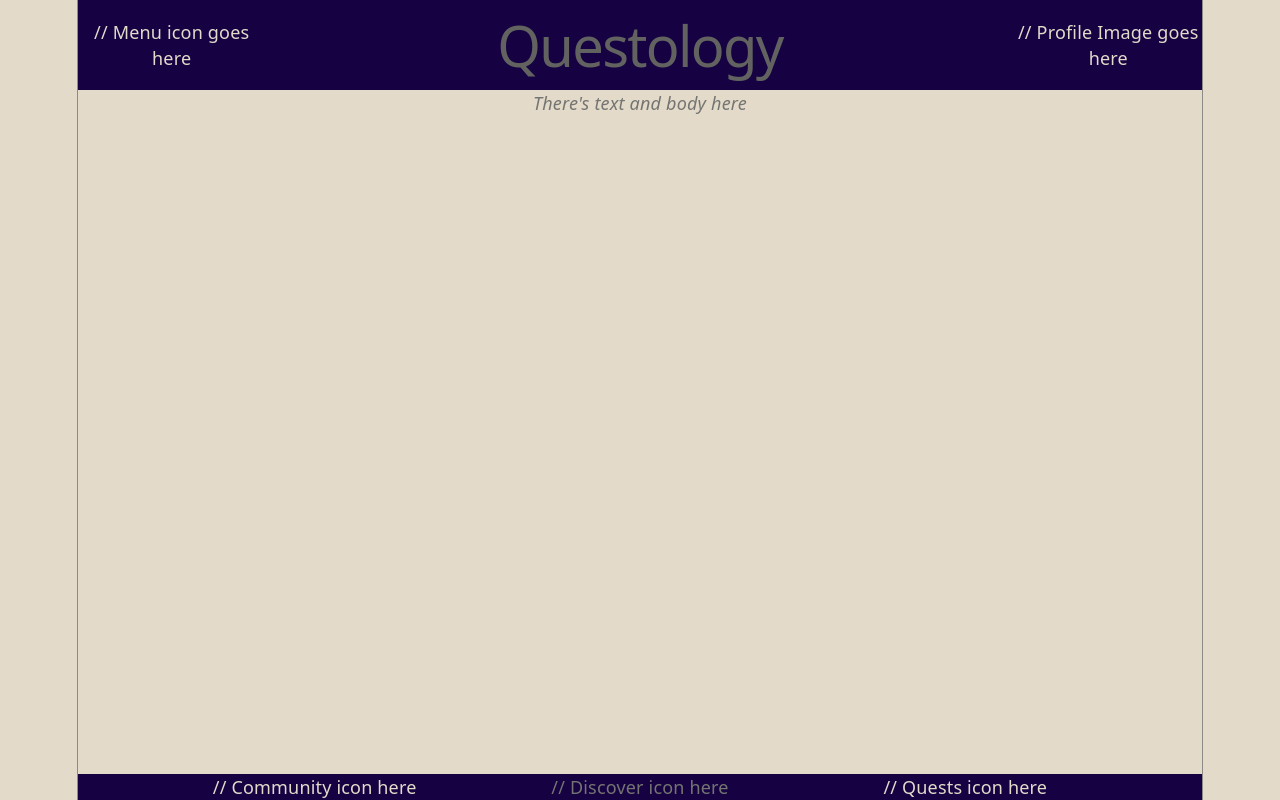
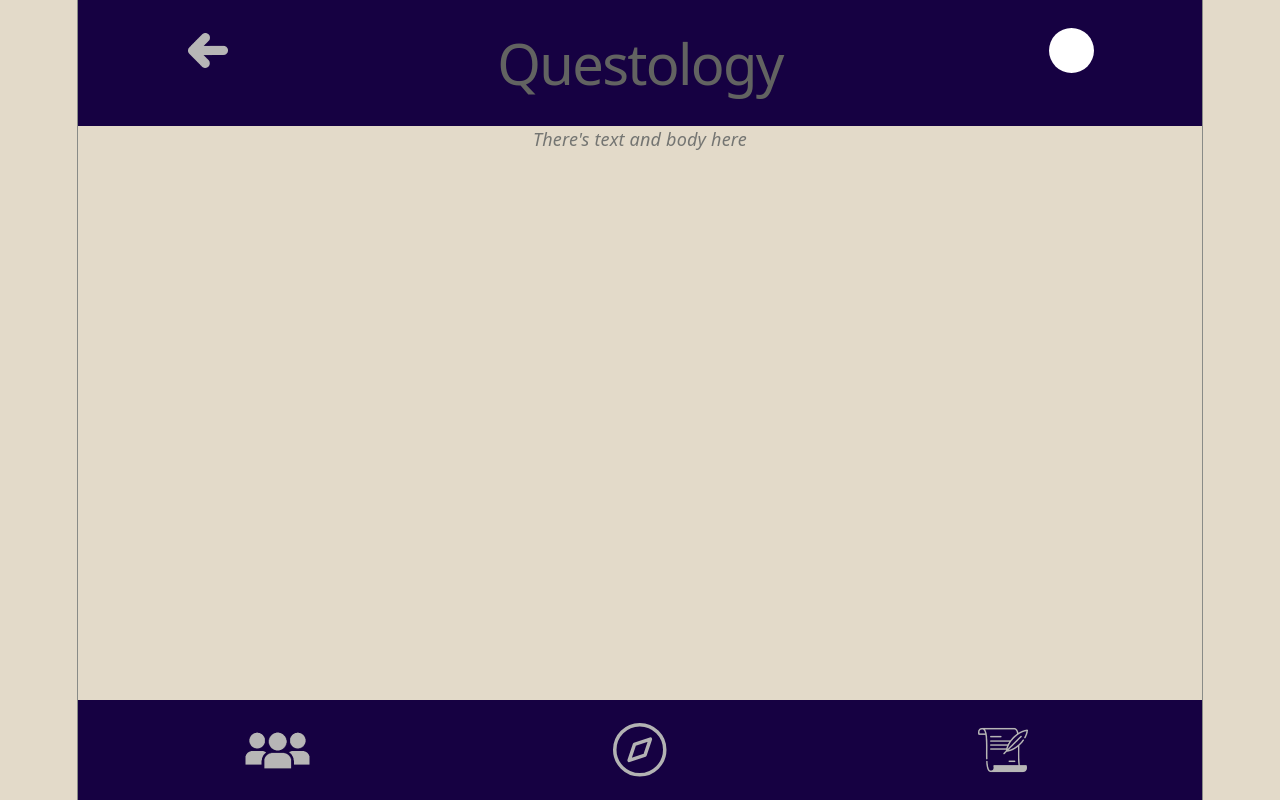
Before and after one commit to edreynoso/Questology, a React (Vite) app: page / in a window 1280 px wide. Built offline with nearby package versions, Linux system fonts and the light colour scheme.

Commit message:
Produced 'navButton' elements.

```diff
--- a/src/components/footer.css
+++ b/src/components/footer.css
@@ -1,14 +1,13 @@
 #footer {
     display: flex;
-    align-items: center;
+    justify-content: space-between;
+    padding: 1rem;
     background: var(--color-primary);
 }
 
 .CommunityIcon,
 .DiscoveryIcon,
 .QuestsIcon {
-    flex: 1;
-    display: flex;
     justify-content: center;
-    color: var(--color-bg);
+    align-items: center;
 }
--- a/src/components/footer.tsx
+++ b/src/components/footer.tsx
@@ -1,18 +1,16 @@
 import './footer.css'
+import NavButton from './navButton'
+import communitiesIcon from "../assets/communitiesIcon.png"
+import discoveryIcon from "../assets/discoveryIcon.svg"
+import questsIcon from "../assets/questsIcon.png"
 
 export default function Footer() {
     return (
         <>
         <section id="footer">
-            <div className="CommunityIcon">
-                // Community icon here
-            </div>
-            <div className="DiscoverIcon">
-                // Discover icon here
-            </div>
-            <div className="QuestsIcon">
-                // Quests icon here
-            </div>
+            <NavButton icon={communitiesIcon} alt="Image of three silluettes" />
+            <NavButton icon={discoveryIcon} alt="Icon of stylized compass" />
+            <NavButton icon={questsIcon} alt="Image of a scroll containing generic text." />
         </section>
         </>
     )
--- a/src/components/header.css
+++ b/src/components/header.css
@@ -1,19 +1,19 @@
 #header {
     display: flex;
-    align-items: center;
+    justify-content: space-between;
+    padding: 1rem;
     background: var(--color-primary);
 }
 
-.Menu,
+.Back,
 .ProfileIcon {
     flex: 1;
     display: flex;
-    justify-content: center;
-    color: var(--color-bg);
 }
 
 .Title {
-    flex: 4;
+    flex: 3;
     text-align: center;
+    align-items: center;
     color: var(--color-bg);
 }
--- a/src/components/header.tsx
+++ b/src/components/header.tsx
@@ -1,18 +1,17 @@
 import './header.css'
+import NavButton from './navButton'
+import backArrow from "../assets/backArrow.png"
+import profileImage from "../assets/profileImageREPLACEME.svg"
 
 export default function Header() {
     return (
         <>
         <section id="header">
-            <div className="Menu">
-                // Menu icon goes here
-            </div>
+            <NavButton icon={backArrow} alt="Arrow point left, or 'backwards'." />
             <div className="Title">
                 <h1>Questology</h1>
             </div>
-            <div className="ProfileIcon">
-                // Profile Image goes here
-            </div>
+            <NavButton icon={profileImage} alt="Small rounded user profile image." />
         </section>
         </>
     )
--- /dev/null
+++ b/src/components/navButton.css
@@ -0,0 +1,22 @@
+.navigation-button {
+    display: flex;
+    flex: 1;
+    justify-content: center;
+    align-items: center;
+    width: 64px;
+    height: 64px;
+    object-fit: contain;
+    color: var(--color-bg);
+    background: transparent;
+    appearance: none;
+    border: none;
+    box-shadow: none;
+}
+
+.navigation-button img {
+  transition: transform 100ms ease, filter 100ms ease;
+}
+
+.navigation-button:active img {
+    transform: translateY(2px);
+}
--- /dev/null
+++ b/src/components/navButton.tsx
@@ -0,0 +1,16 @@
+import './navButton.css'
+
+type NavButtonProps = {
+    icon: string;
+    alt?: string;
+};
+
+export default function NavButton({icon, alt = "navIcon"}: NavButtonProps) {
+   return (
+    <>
+    <button className="navigation-button" type="button">
+        <img src={icon} alt={alt} />
+    </button>
+    </>
+   )
+}
```
